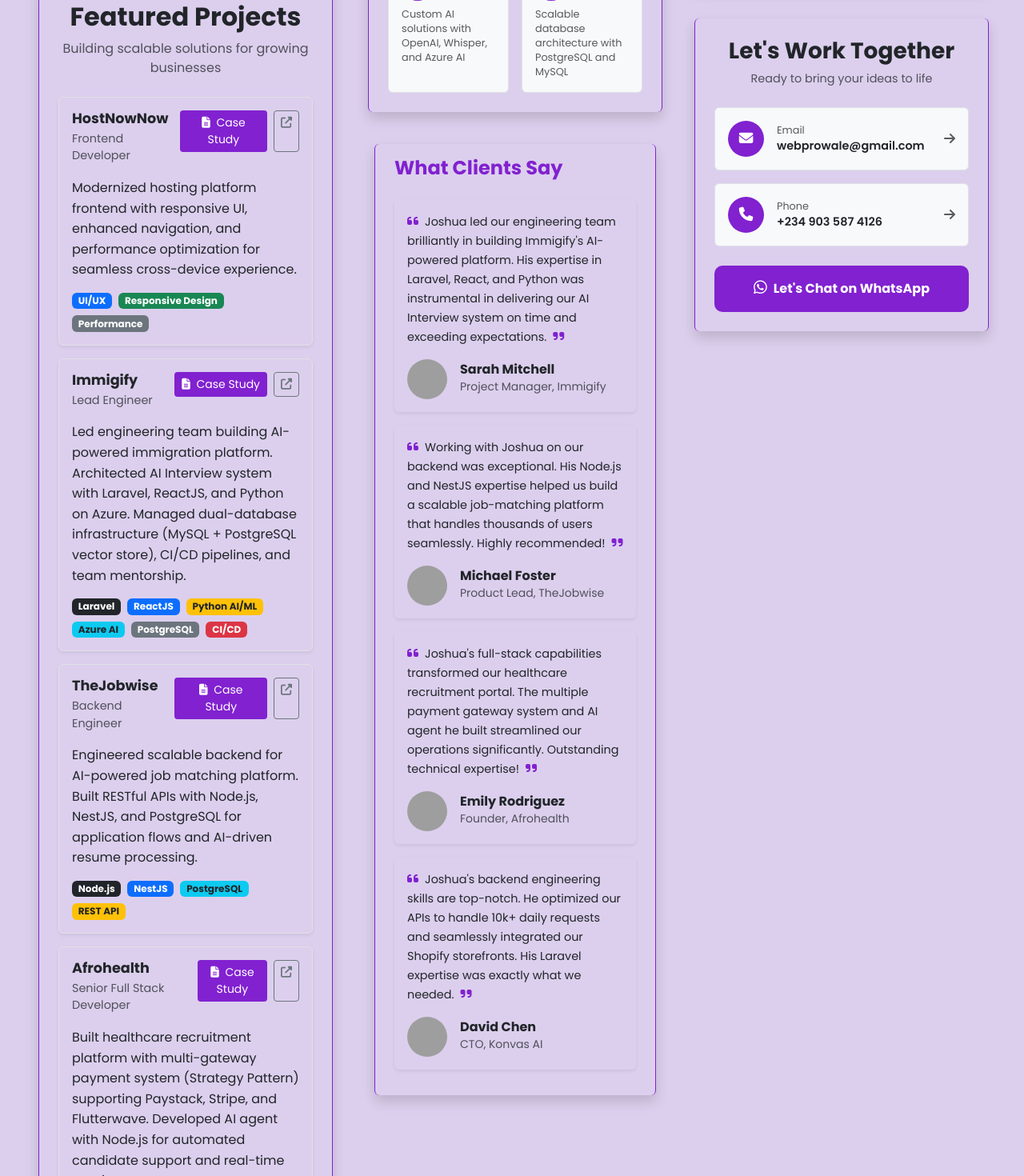
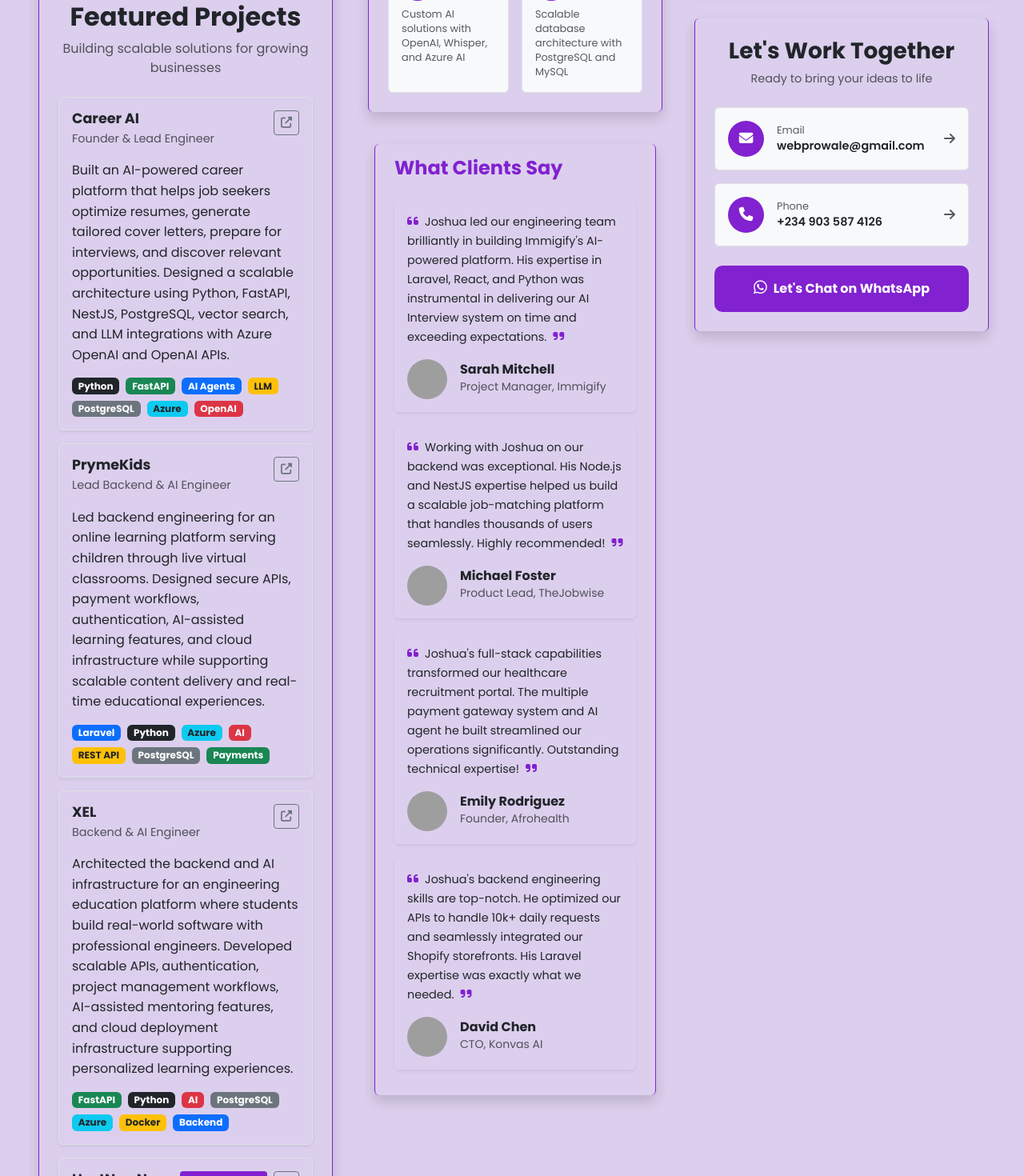
Before and after one commit to Webprowale/webprowale, a React (Vite) app: page / in a window 1280 px wide. Shown: the part 1060-2530 px from the top of the page at 80% size. Built offline with nearby package versions, Linux system fonts and the light colour scheme; no server answers; grey boxes are pictures that could not be loaded.

Commit message:
add project

```diff
--- a/src/Components/SeeLatestWork.jsx
+++ b/src/Components/SeeLatestWork.jsx
@@ -27,6 +27,81 @@ function SeeLatestWork() {
       </div>
 
       <div className="d-flex flex-column">
+        {/* Career AI */}
+        <div className="rounded shadow-sm border p-3 mb-3 hover-lift" style={{ transition: 'all 0.3s ease' }}>
+          <div className="d-flex justify-content-between align-items-start mb-3">
+            <div>
+              <h5 className="fw-bold mb-1" style={{ fontSize: '1.1rem' }}>Career AI</h5>
+              <p className="text-muted small mb-0">Founder & Lead Engineer</p>
+            </div>
+            <Link target="_blank" to="https://usecareera.io/" className="btn btn-sm btn-outline-secondary">
+              <i className="fas fa-external-link-alt"></i>
+            </Link>
+          </div>
+          <p className="mb-3" style={{ lineHeight: '1.6' }}>
+            Built an AI-powered career platform that helps job seekers optimize resumes, generate tailored cover letters, prepare for interviews, and discover relevant opportunities. Designed a scalable architecture using Python, FastAPI, NestJS, PostgreSQL, vector search, and LLM integrations with Azure OpenAI and OpenAI APIs.
+          </p>
+          <div className="d-flex flex-wrap gap-2">
+            <span className="badge bg-dark">Python</span>
+            <span className="badge bg-success">FastAPI</span>
+            <span className="badge bg-primary">AI Agents</span>
+            <span className="badge bg-warning text-dark">LLM</span>
+            <span className="badge bg-secondary">PostgreSQL</span>
+            <span className="badge bg-info text-dark">Azure</span>
+            <span className="badge bg-danger">OpenAI</span>
+          </div>
+        </div>
+
+        {/* PrymeKids */}
+        <div className="rounded shadow-sm border p-3 mb-3 hover-lift" style={{ transition: 'all 0.3s ease' }}>
+          <div className="d-flex justify-content-between align-items-start mb-3">
+            <div>
+              <h5 className="fw-bold mb-1" style={{ fontSize: '1.1rem' }}>PrymeKids</h5>
+              <p className="text-muted small mb-0">Lead Backend & AI Engineer</p>
+            </div>
+            <Link target="_blank" to="https://prymekids.com/" className="btn btn-sm btn-outline-secondary">
+              <i className="fas fa-external-link-alt"></i>
+            </Link>
+          </div>
+          <p className="mb-3" style={{ lineHeight: '1.6' }}>
+            Led backend engineering for an online learning platform serving children through live virtual classrooms. Designed secure APIs, payment workflows, authentication, AI-assisted learning features, and cloud infrastructure while supporting scalable content delivery and real-time educational experiences.
+          </p>
+          <div className="d-flex flex-wrap gap-2">
+            <span className="badge bg-primary">Laravel</span>
+            <span className="badge bg-dark">Python</span>
+            <span className="badge bg-info text-dark">Azure</span>
+            <span className="badge bg-danger">AI</span>
+            <span className="badge bg-warning text-dark">REST API</span>
+            <span className="badge bg-secondary">PostgreSQL</span>
+            <span className="badge bg-success">Payments</span>
+          </div>
+        </div>
+
+        {/* XEL */}
+        <div className="rounded shadow-sm border p-3 mb-3 hover-lift" style={{ transition: 'all 0.3s ease' }}>
+          <div className="d-flex justify-content-between align-items-start mb-3">
+            <div>
+              <h5 className="fw-bold mb-1" style={{ fontSize: '1.1rem' }}>XEL</h5>
+              <p className="text-muted small mb-0">Backend & AI Engineer</p>
+            </div>
+            <Link target="_blank" to="https://xel.care/" className="btn btn-sm btn-outline-secondary">
+              <i className="fas fa-external-link-alt"></i>
+            </Link>
+          </div>
+          <p className="mb-3" style={{ lineHeight: '1.6' }}>
+            Architected the backend and AI infrastructure for an engineering education platform where students build real-world software with professional engineers. Developed scalable APIs, authentication, project management workflows, AI-assisted mentoring features, and cloud deployment infrastructure supporting personalized learning experiences.
+          </p>
+          <div className="d-flex flex-wrap gap-2">
+            <span className="badge bg-success">FastAPI</span>
+            <span className="badge bg-dark">Python</span>
+            <span className="badge bg-danger">AI</span>
+            <span className="badge bg-secondary">PostgreSQL</span>
+            <span className="badge bg-info text-dark">Azure</span>
+            <span className="badge bg-warning text-dark">Docker</span>
+            <span className="badge bg-primary">Backend</span>
+          </div>
+        </div>
+
         {/* HostNowNow */}
         <div className="rounded shadow-sm border p-3 mb-3 hover-lift" style={{ transition: 'all 0.3s ease' }}>
           <div className="d-flex justify-content-between align-items-start mb-3">
```
